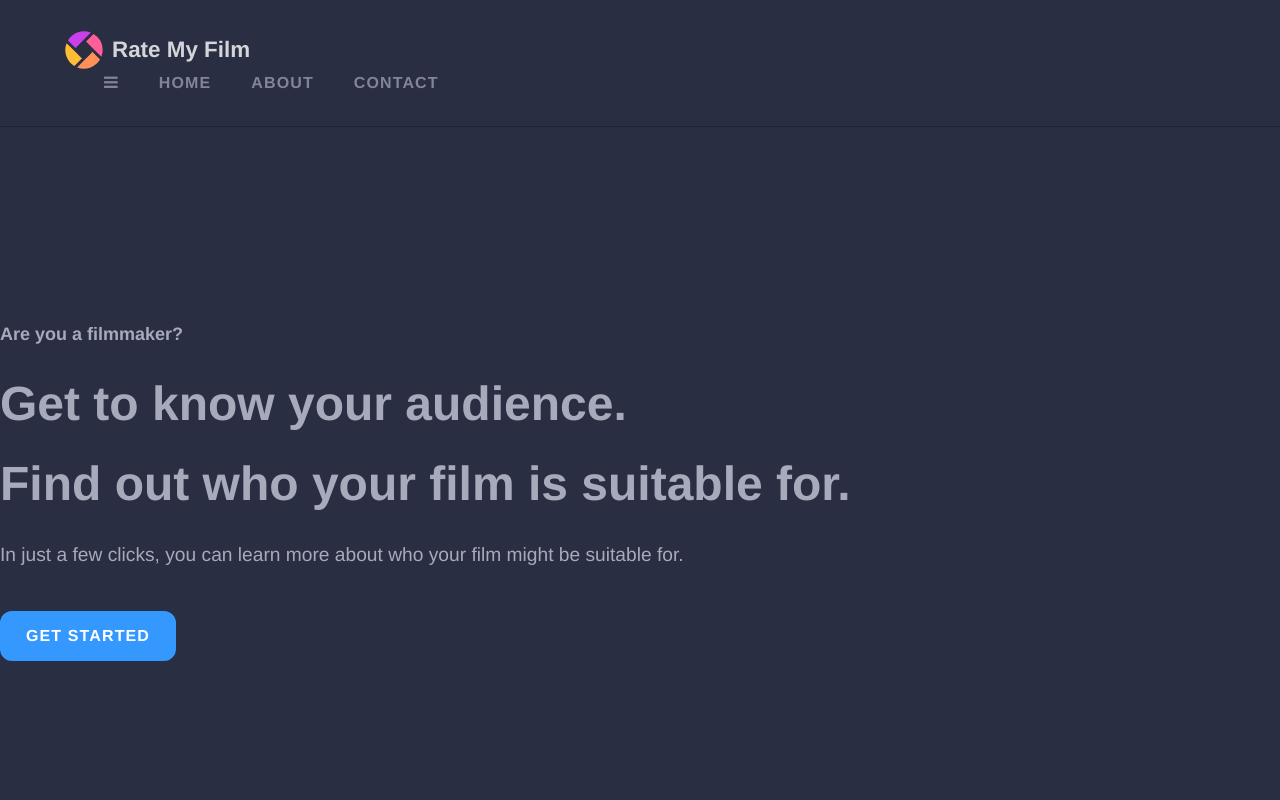
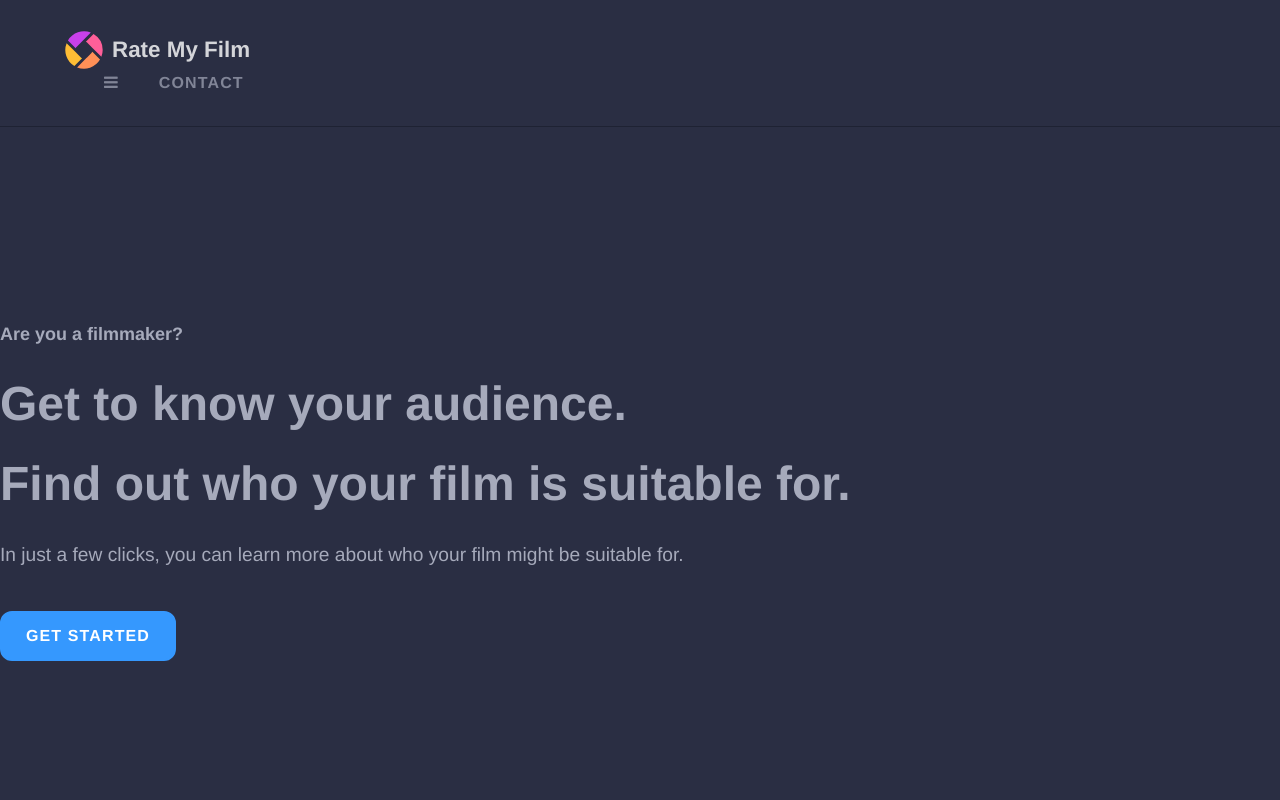
Before and after one commit to pranjalshikhar/redeye, a React (Create React App) app: page / in a window 1280 px wide. Shown: the top 800 px of the page. Built offline with nearby package versions, Linux system fonts and the light colour scheme.

Commit message:
Update Header.jsx

```diff
--- a/src/components/Header.jsx
+++ b/src/components/Header.jsx
@@ -40,12 +40,9 @@ const Header = () => {
             <i className="fa fa-bars"></i>
           </a>
 
-          <Link to="/" className="block">
+          {/* <Link to="/" className="block">
             Home
-          </Link>
-          <Link to="/about" className="block">
-            About
-          </Link>
+          </Link> */}
           <Mailto
             email="danieljamescranney@gmail.com"
             subject="Rate my Film"
```
